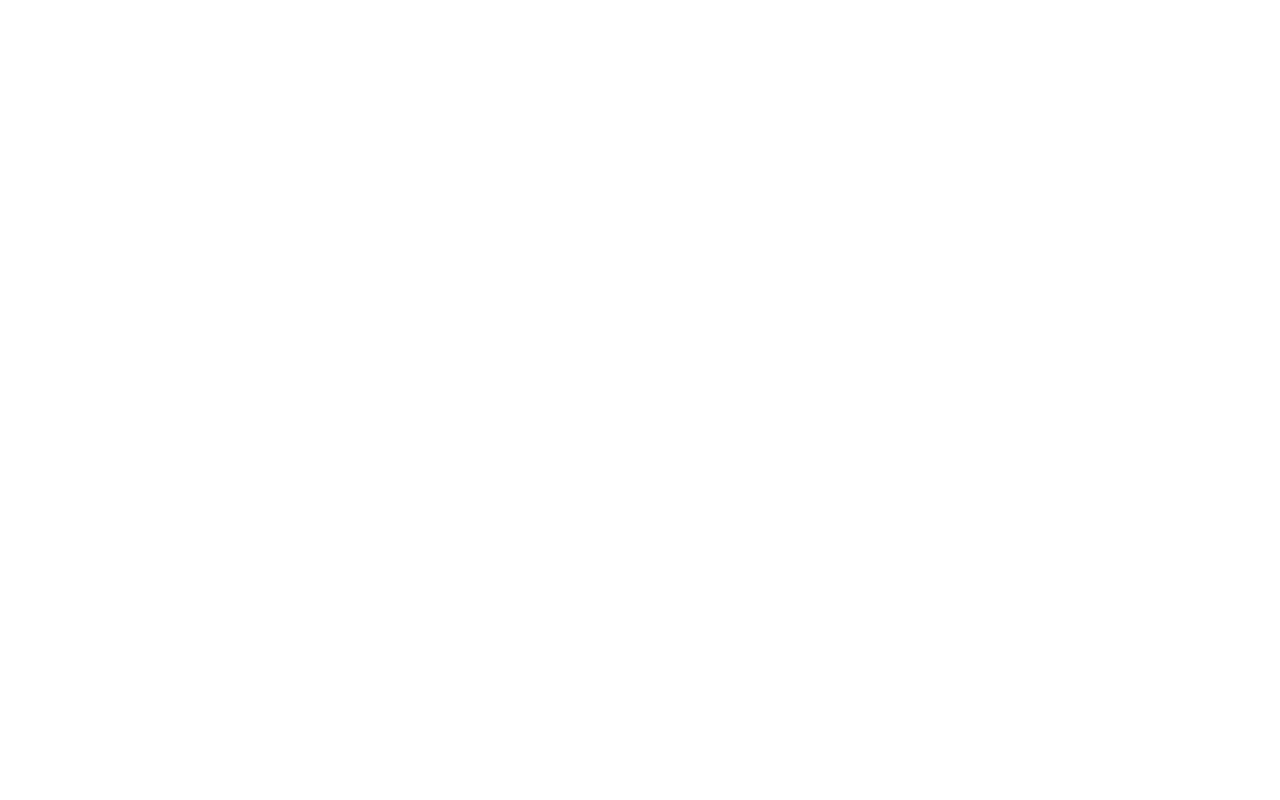
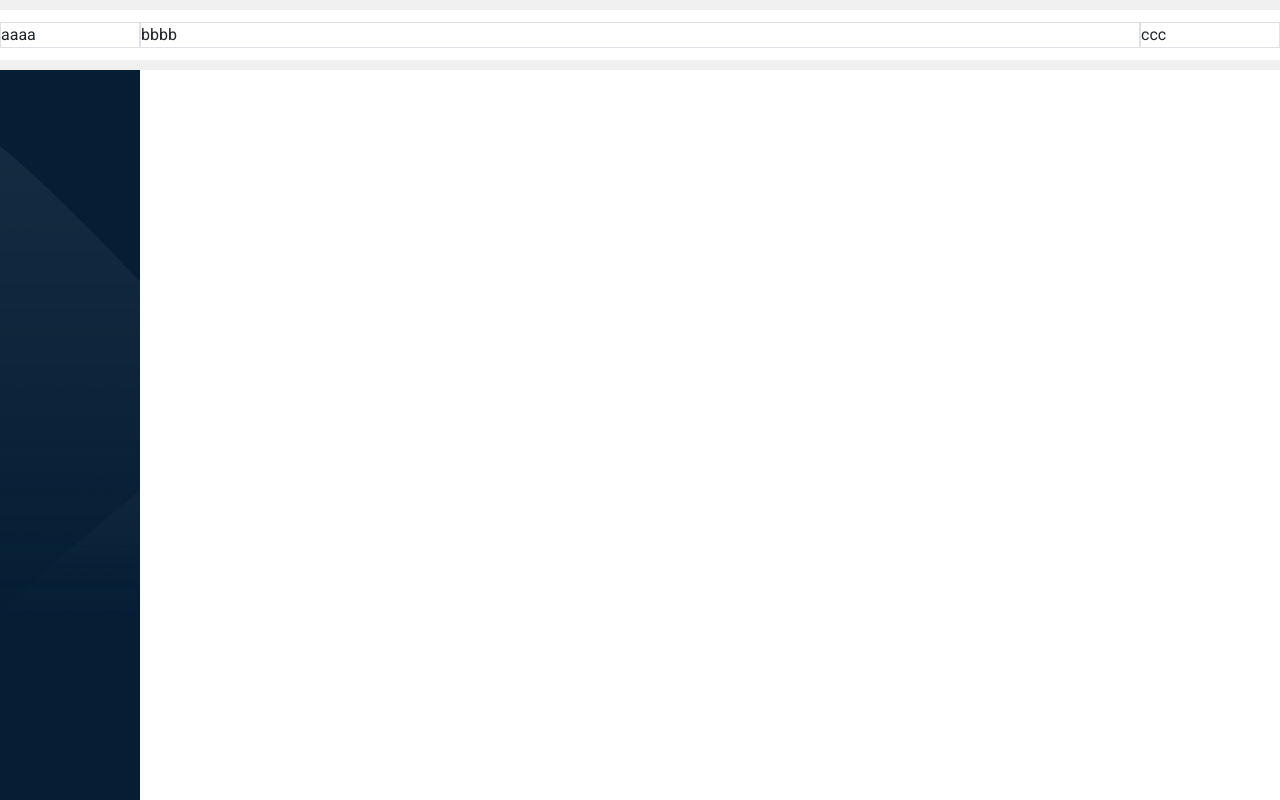
Before and after one commit to IvanRizzo28/html-css-bootstrap-dashboard, a plain HTML site: page index.html in a window 1280 px wide. Drawn offline with nearby package versions, Linux system fonts and the light colour scheme.

Commit message:
fine creazione struttura

```diff
--- /dev/null
+++ b/css/common.css
@@ -0,0 +1,26 @@
+.ir-body{
+    height: calc(100vh - 70px);
+}
+
+.ir-padding-y-10{
+    padding: 10px 0;
+}
+
+.ir-header{
+    background-color: #fff;
+    height: 100%;
+}
+
+.ir-w{
+    width: var(--ir-w);
+}
+
+.ir-grow{
+    flex-grow: 1;
+}
+
+@media screen and (min-width: 991px) {
+    .ir-w{
+        width: calc(var(--ir-w) * 2);
+    }
+}
--- a/css/style.css
+++ b/css/style.css
@@ -1,3 +1,6 @@
+@import 'variabili.css';
+@import 'common.css';
+
 /* google font*/
 body{
     font-family: 'Roboto', sans-serif;
@@ -11,10 +14,33 @@ debug
     background-color: aqua;
 }
 
-.debug nav{
-    background-color: black;
-}
-
 .debug main{
     background-color: red;
 }
+
+/*
+header
+*/
+
+header{
+    height: 70px;
+    background-color: rgb(240, 240, 240);
+}
+
+/*
+nav
+*/
+
+nav{
+    background-color: #051E34;
+    background-image: url("../img/sidebar-bg.png");
+    background-size: cover;
+}
+
+/*
+main
+*/
+
+main{
+    overflow-y: auto;
+}
--- /dev/null
+++ b/css/variabili.css
@@ -0,0 +1,3 @@
+:root{
+    --ir-w: 70px;
+}
--- a/index.html
+++ b/index.html
@@ -16,14 +16,24 @@
     <!--css-->
     <link rel="stylesheet" href="css/style.css">
 </head>
-<body class="debug">
+<body class="">
     <!--header-->
-    <header>
-
+    <header class="ir-padding-y-10">
+        <div class="ir-header d-flex align-items-center">
+            <div class="ir-w border">
+                aaaa
+            </div>
+            <div class="ir-grow border">
+                bbbb
+            </div>
+            <div class="ir-w border">
+                ccc
+            </div>
+        </div>
     </header>
-    <div class="ir-body">
-        <nav></nav>
-        <main></main>
+    <div class="ir-body d-flex">
+        <nav class="ir-w"></nav>
+        <main class="ir-grow"></main>
     </div>
     <!--/header-->
     <!--bootstrap js-->
```
